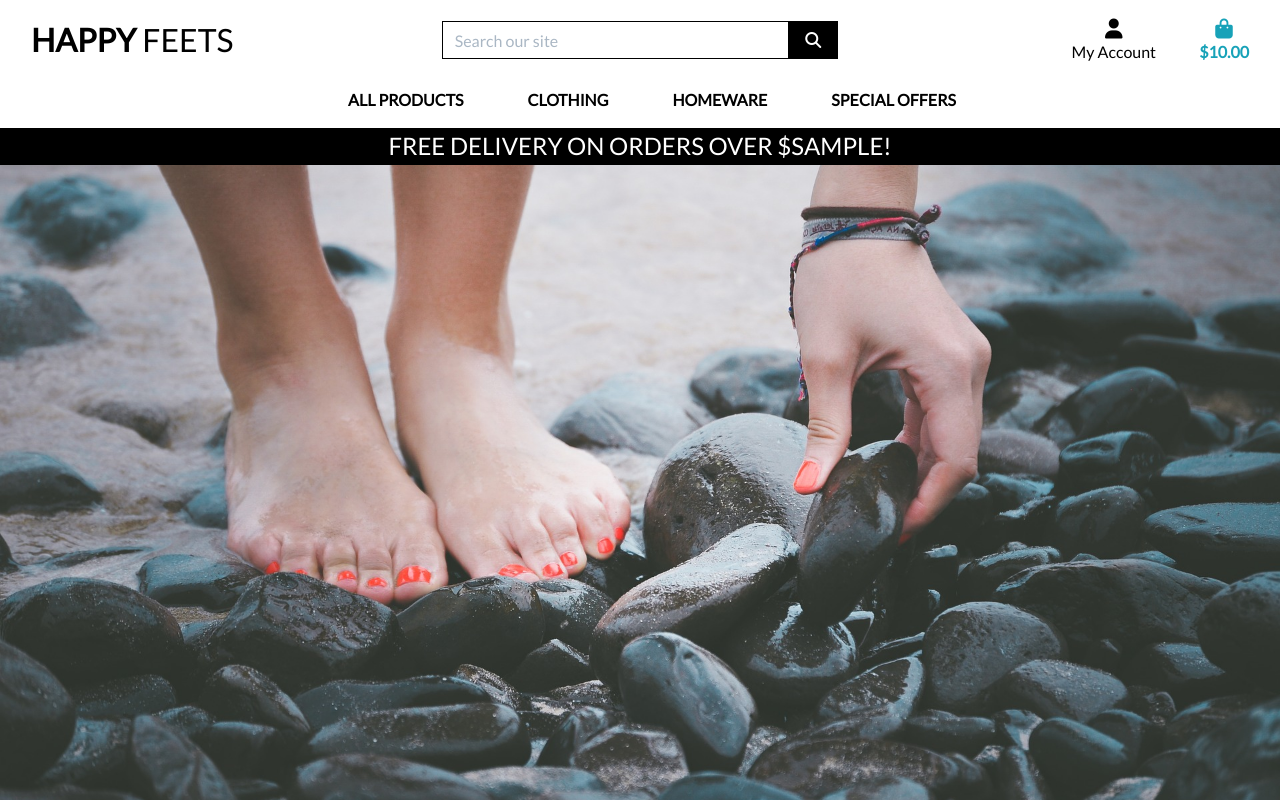
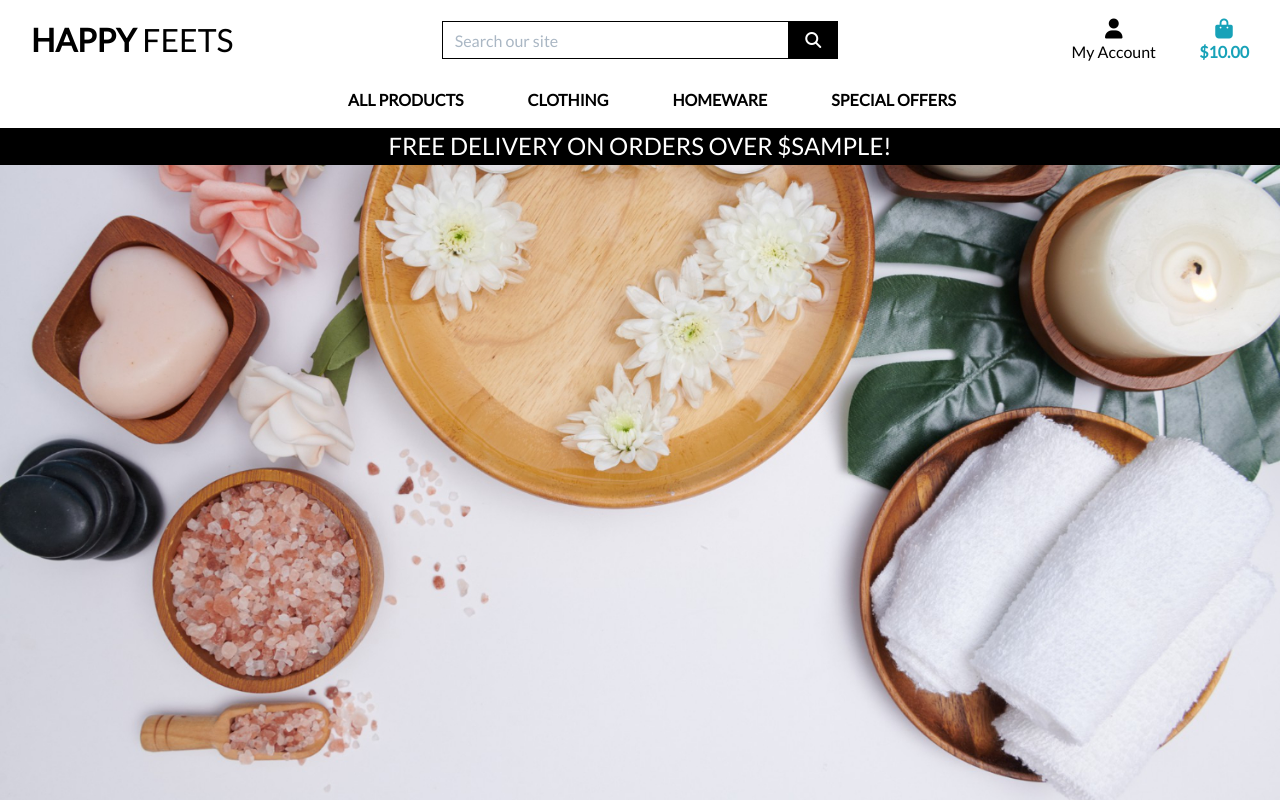
Before and after one commit to Code-Institute-Submissions/Sndrahel-Happy_Feets, a Django app: template templates/base.html in a window 1280 px wide. Run offline with Django 3.2, Linux system fonts and the light colour scheme; the template is opened without the code that fills it: most values are stand-ins (such as "Sample title", 1, 10 or a date in 2020); some libraries are stand-ins or nearby versions.

Commit message:
style(media-core): removed and added pictures

```diff
--- a/static/css/base.css
+++ b/static/css/base.css
@@ -3,7 +3,7 @@ html {
 }
 
 body {
-    background: url('/media/beach-feets.jpg') no-repeat center center fixed;
+    background: url('/media/feet-bath.jpg') no-repeat center center fixed;
     background-size: cover;
     height: calc(100vh - 164px);
     color: #555;
```
Also changed, not shown: media/barefoot.jpg (deleted), media/beach-feets.jpg (deleted), media/feet-bath.jpg (added), media/feet-treatment.jpg (added), media/feet.jpg (deleted), media/feets-flowers.jpg (deleted), media/foot-bath.jpg (deleted), media/foot-massage.jpg (deleted), media/pedicure-foot.jpg (deleted), media/pedicure.jpg (deleted), media/physical-therapy.jpg (deleted), media/sand-feet.jpg (deleted).
